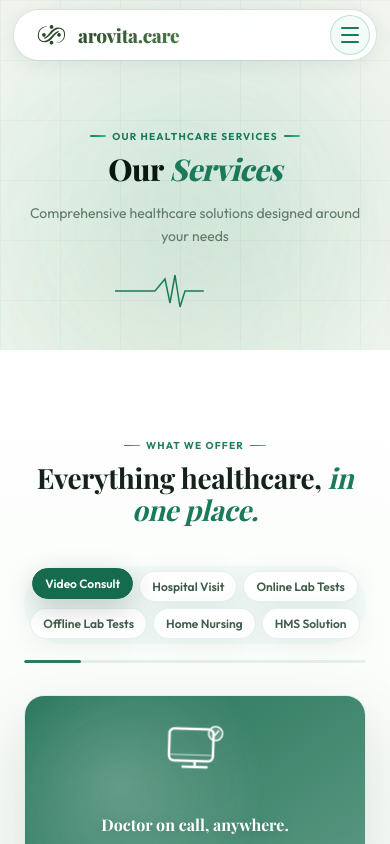
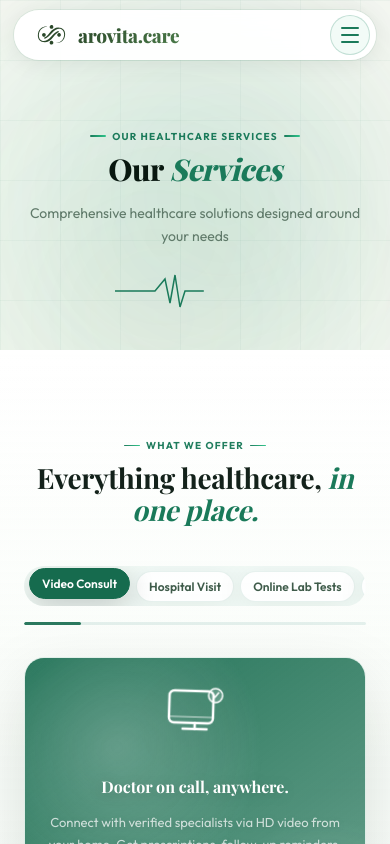
Before and after one commit to Balwinder-arovita/arovita.care, a React (Vite) app: page /services in a window 390 px wide. Shown: the top 844 px of the page. Built offline with nearby package versions, Linux system fonts and the light colour scheme; a web font is replaced by a local one.

Commit message:
Done with nav fixes

```diff
--- a/src/styles/services.css
+++ b/src/styles/services.css
@@ -13,7 +13,7 @@
 @keyframes ecg-flow{0%{stroke-dashoffset:600}100%{stroke-dashoffset:-600}}
 
 /* ── Services Showcase ── */
-.svc-showcase{padding:80px 0 100px;background:linear-gradient(180deg,#fff 0%,#FAFDF9 40%,var(--gxp) 100%);position:relative}
+.svc-showcase{padding:80px 0 100px;background:linear-gradient(180deg,#fff 0%,#FAFDF9 40%,var(--gxp) 100%);position:relative;overflow:hidden}
 .svc-showcase::before{content:'';position:absolute;inset:0;background:linear-gradient(180deg,transparent 0%,rgba(242,251,247,.4) 100%);pointer-events:none}
 .svc-sc-header{text-align:center;margin-bottom:40px}
 
@@ -89,8 +89,9 @@
   .svc-panel-highlights{max-width:340px;flex-direction:row;flex-wrap:wrap;justify-content:center;gap:10px}
 }
 @media(max-width:600px){
-  .svc-tabs{gap:6px}
-  .svc-tab{font-size:12px;padding:7px 12px;gap:5px}
+  .svc-tabs{gap:6px;flex-wrap:nowrap;overflow-x:auto;justify-content:flex-start;padding-bottom:4px;-webkit-overflow-scrolling:touch;scrollbar-width:none}
+  .svc-tabs::-webkit-scrollbar{display:none}
+  .svc-tab{font-size:12px;padding:7px 12px;gap:5px;flex-shrink:0}
   .svc-tab-badge{display:none}
   .svc-panel{border-radius:20px}
   .svc-panel-visual{padding:32px 22px;min-height:220px}
```
